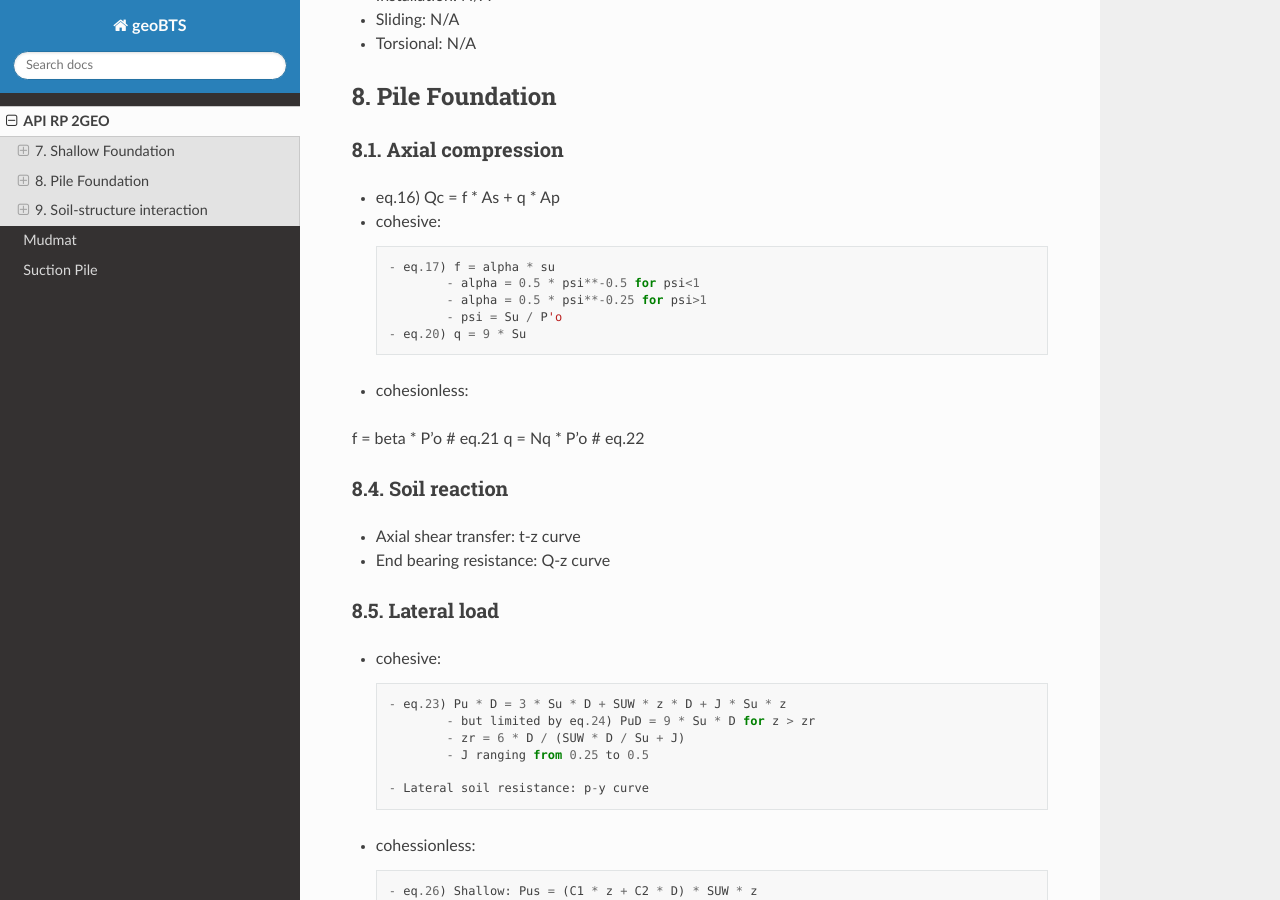
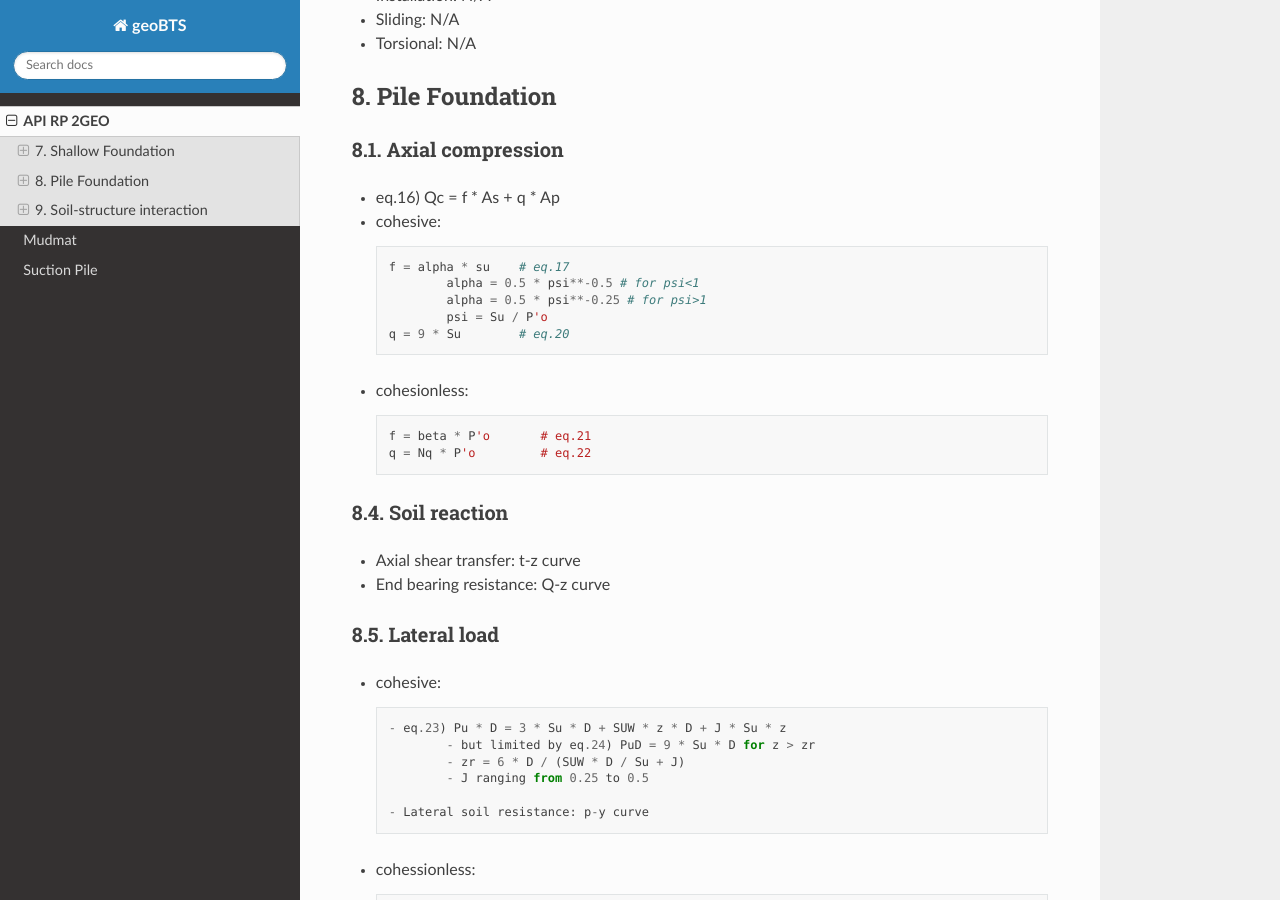
Before and after one commit to jungsohn/geoBTS, a Sphinx documentation site: the page built from docs/source/API_2GEO.rst, in a window 1280 px wide and 900 px high, scrolled down 2268 px. Built offline with Sphinx 7.4.7 and the Read the Docs theme 3.1.0, drawn with Linux system fonts in a browser that asks for light colours.

Commit message:
Update API_2GEO.rst

```diff
--- a/docs/source/API_2GEO.rst
+++ b/docs/source/API_2GEO.rst
@@ -125,16 +125,16 @@ A.7.14 - 15
 
 - cohesive::
 
-        - eq.17) f = alpha * su
-                - alpha = 0.5 * psi**-0.5 for psi<1
-                - alpha = 0.5 * psi**-0.25 for psi>1
-                - psi = Su / P'o
-        - eq.20) q = 9 * Su
+        f = alpha * su    # eq.17
+                alpha = 0.5 * psi**-0.5 # for psi<1
+                alpha = 0.5 * psi**-0.25 # for psi>1
+                psi = Su / P'o
+        q = 9 * Su        # eq.20
 
 - cohesionless::
 
-f = beta * P'o       # eq.21
-q = Nq * P'o         # eq.22
+        f = beta * P'o       # eq.21
+        q = Nq * P'o         # eq.22
 
 8.4. Soil reaction
 ...................
```
